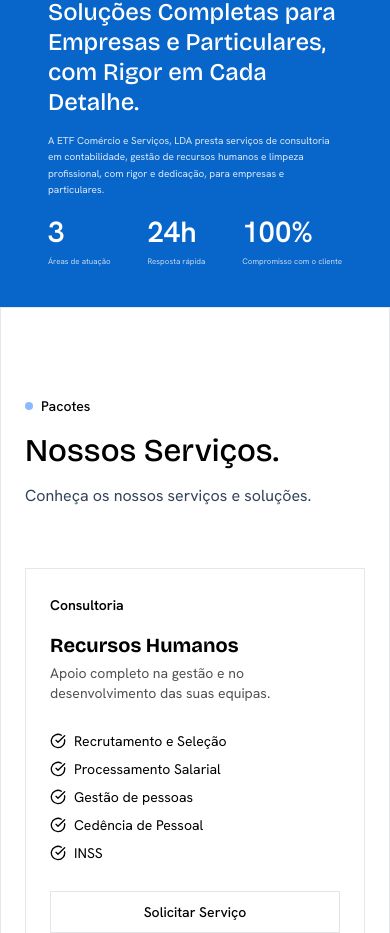
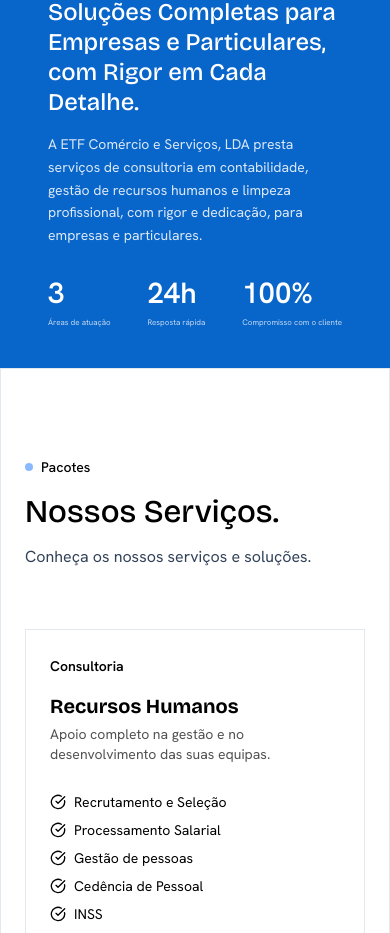
Before and after one commit to makeneto/etf-servicos, a Next.js app: page / in a window 390 px wide. Shown: the part 848-1781 px from the top of the page. Built offline with nearby package versions, Linux system fonts and the light colour scheme; no server answers.

Commit message:
first commit

```diff
--- a/src/components/home/about/about-content.tsx
+++ b/src/components/home/about/about-content.tsx
@@ -8,7 +8,7 @@ export default function AboutContent() {
         Detalhe.
       </h1>
 
-      <p className="mt-4 max-w-xl text-[10px] leading-relaxed text-white/85 md:text-base">
+      <p className="mt-4 max-w-xl text-sm sm:text-[10px] leading-relaxed text-white/85 md:text-base">
         A ETF Comércio e Serviços, LDA presta serviços de consultoria em
         contabilidade, gestão de recursos humanos e limpeza profissional, com
         rigor e dedicação, para empresas e particulares.
--- a/src/components/home/about/about-stats.tsx
+++ b/src/components/home/about/about-stats.tsx
@@ -2,10 +2,10 @@ import { ABOUT_STATS } from "@/data/about-stats"
 
 export default function AboutStats() {
   return (
-    <dl className="mt-5 flex items-baseline justify-between gap-5 md:mt-6 md:gap-8">
+    <dl className="mt-8 sm:mt-11 flex items-baseline justify-between gap-5 sm:gap-8">
       {ABOUT_STATS.map(({ number, label }) => (
         <div key={label}>
-          <dd className="text-[1.83rem] font-semibold leading-none sm:text-3xl md:text-5xl">
+          <dd className="text-[1.83rem] sm:text-4xl lg:text-5xl font-semibold leading-none">
             {number}
           </dd>
           <dt className="mt-2 text-[8px] text-white/75 md:text-sm">{label}</dt>
```
